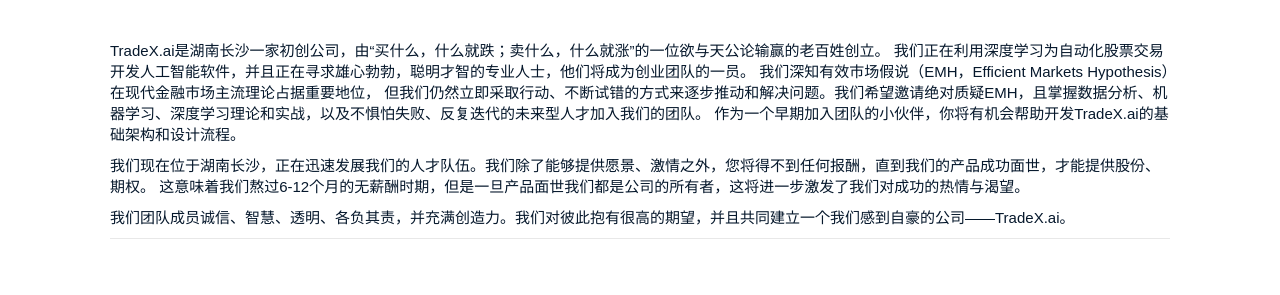
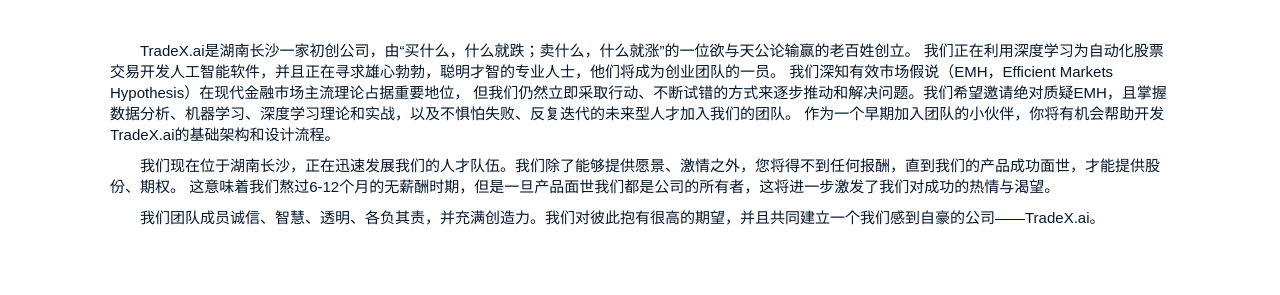
Before and after one commit to tradexai/tradexai.github.io, a plain HTML site: page careers/job_board.html in a window 1280 px wide. Shown: the top 295 px of the page. Drawn offline with Linux system fonts and the light colour scheme; a web font is replaced by a local one.

Commit message:
tradex.ai

```diff
--- a/careers/job_board.html
+++ b/careers/job_board.html
@@ -17,16 +17,14 @@
   <div id="wrapper">
     <div id="main">
       <div id="wrapper" style="padding: 20px;">
-            <section class="level-0">
-                <p>TradeX.ai是湖南长沙一家初创公司，由“买什么，什么就跌；卖什么，什么就涨”的一位欲与天公论输赢的老百姓创立。
-                   我们正在利用深度学习为自动化股票交易开发人工智能软件，并且正在寻求雄心勃勃，聪明才智的专业人士，他们将成为创业团队的一员。
-                   我们深知有效市场假说（EMH，Efficient Markets Hypothesis）在现代金融市场主流理论占据重要地位，
-                   但我们仍然立即采取行动、不断试错的方式来逐步推动和解决问题。我们希望邀请绝对质疑EMH，且掌握数据分析、机器学习、深度学习理论和实战，以及不惧怕失败、反复迭代的未来型人才加入我们的团队。
-                   作为一个早期加入团队的小伙伴，你将有机会帮助开发TradeX.ai的基础架构和设计流程。</p>
-                <p>我们现在位于湖南长沙，正在迅速发展我们的人才队伍。我们除了能够提供愿景、激情之外，您将得不到任何报酬，直到我们的产品成功面世，才能提供股份、期权。
-                   这意味着我们熬过6-12个月的无薪酬时期，但是一旦产品面世我们都是公司的所有者，这将进一步激发了我们对成功的热情与渴望。</p>
-                <p>我们团队成员诚信、智慧、透明、各负其责，并充满创造力。我们对彼此抱有很高的期望，并且共同建立一个我们感到自豪的公司——TradeX.ai。</p>
-            </section>
+        <p style="text-indent:2em;">TradeX.ai是湖南长沙一家初创公司，由“买什么，什么就跌；卖什么，什么就涨”的一位欲与天公论输赢的老百姓创立。
+           我们正在利用深度学习为自动化股票交易开发人工智能软件，并且正在寻求雄心勃勃，聪明才智的专业人士，他们将成为创业团队的一员。
+           我们深知有效市场假说（EMH，Efficient Markets Hypothesis）在现代金融市场主流理论占据重要地位，
+           但我们仍然立即采取行动、不断试错的方式来逐步推动和解决问题。我们希望邀请绝对质疑EMH，且掌握数据分析、机器学习、深度学习理论和实战，以及不惧怕失败、反复迭代的未来型人才加入我们的团队。
+           作为一个早期加入团队的小伙伴，你将有机会帮助开发TradeX.ai的基础架构和设计流程。</p>
+        <p style="text-indent:2em;">我们现在位于湖南长沙，正在迅速发展我们的人才队伍。我们除了能够提供愿景、激情之外，您将得不到任何报酬，直到我们的产品成功面世，才能提供股份、期权。
+           这意味着我们熬过6-12个月的无薪酬时期，但是一旦产品面世我们都是公司的所有者，这将进一步激发了我们对成功的热情与渴望。</p>
+        <p style="text-indent:2em;">我们团队成员诚信、智慧、透明、各负其责，并充满创造力。我们对彼此抱有很高的期望，并且共同建立一个我们感到自豪的公司——TradeX.ai。</p>
 
         <h1 id="board_title">TradeX.ai目前的工作机会</h1>
 
```
